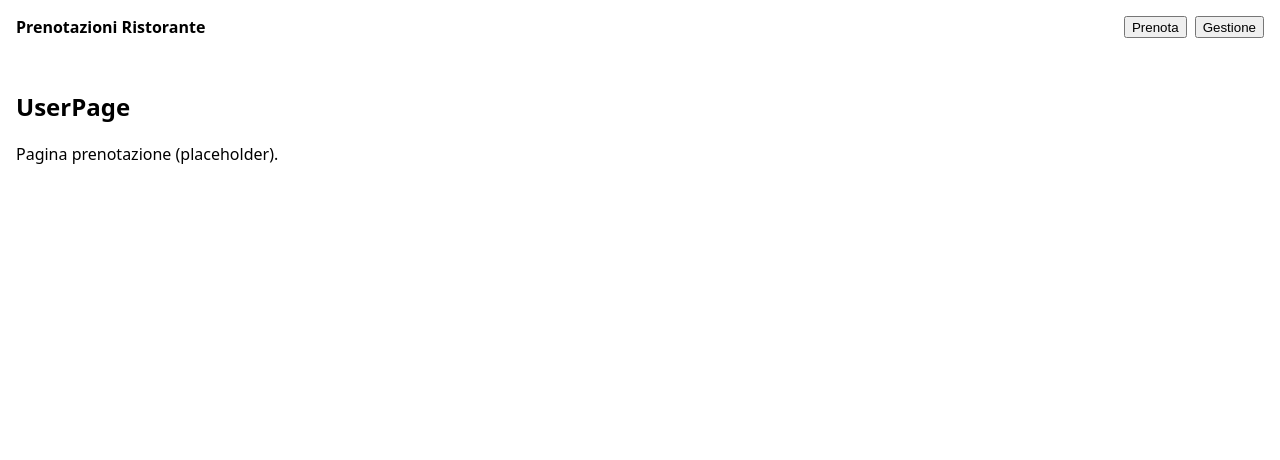
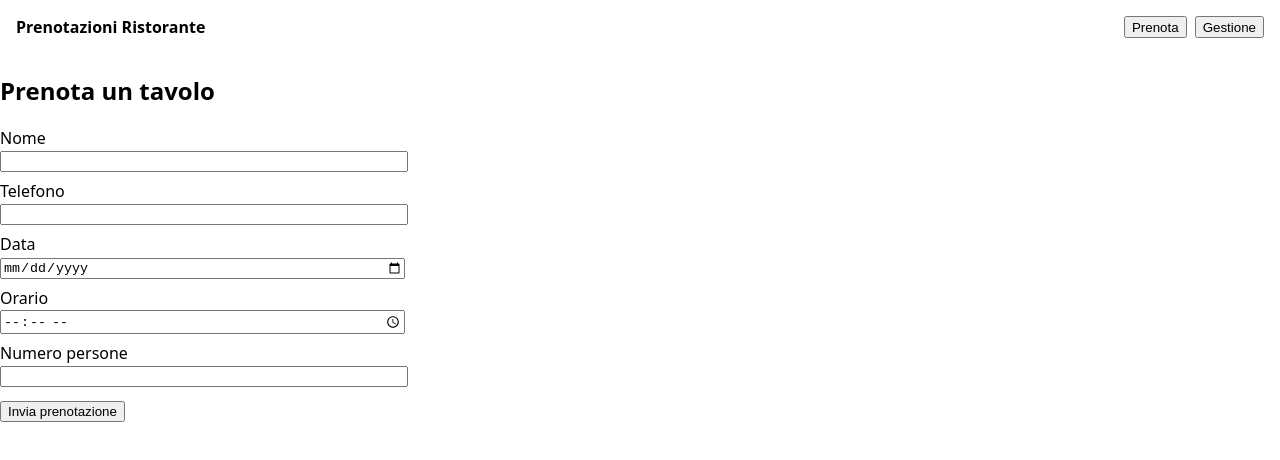
Before and after one commit to Pietro-20/prenotazioni-ristorante, a React (Vite) app: page / in a window 1280 px wide. Shown: the top 460 px of the page. Built offline with nearby package versions, Linux system fonts and the light colour scheme; the HTML template or start-up script is replaced by a standard one.

Commit message:
Update UserPage.tsx

```diff
--- a/src/components/UserPage.tsx
+++ b/src/components/UserPage.tsx
@@ -2,9 +2,27 @@ import React from "react";
 
 export default function UserPage() {
   return (
-    <div style={{ padding: 16 }}>
-      <h2>UserPage</h2>
-      <p>Pagina prenotazione (placeholder).</p>
+    <div>
+      <h2>Prenota un tavolo</h2>
+
+      <form style={{ maxWidth: 400 }}>
+        <label>Nome</label>
+        <input type="text" style={{ width: "100%", marginBottom: 8 }} />
+
+        <label>Telefono</label>
+        <input type="text" style={{ width: "100%", marginBottom: 8 }} />
+
+        <label>Data</label>
+        <input type="date" style={{ width: "100%", marginBottom: 8 }} />
+
+        <label>Orario</label>
+        <input type="time" style={{ width: "100%", marginBottom: 8 }} />
+
+        <label>Numero persone</label>
+        <input type="number" min={1} style={{ width: "100%", marginBottom: 12 }} />
+
+        <button type="button">Invia prenotazione</button>
+      </form>
     </div>
   );
 }
```
